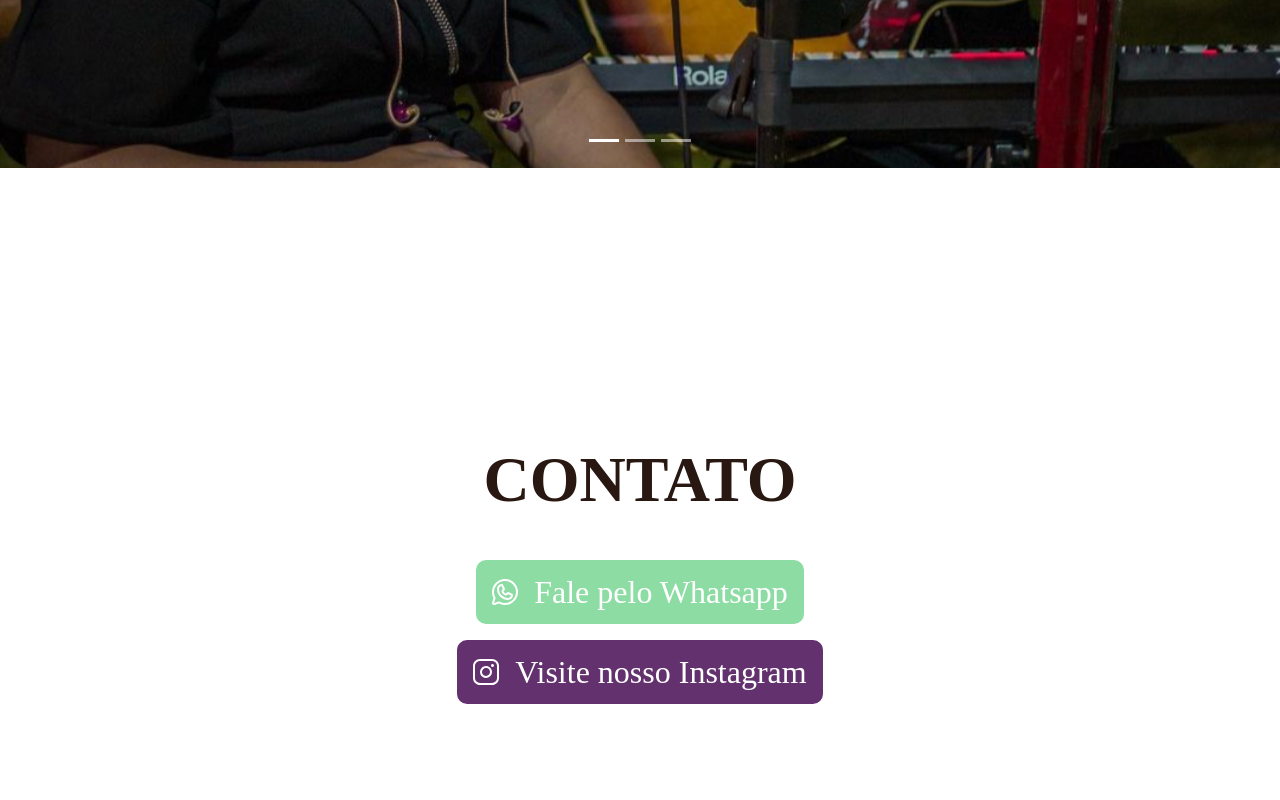
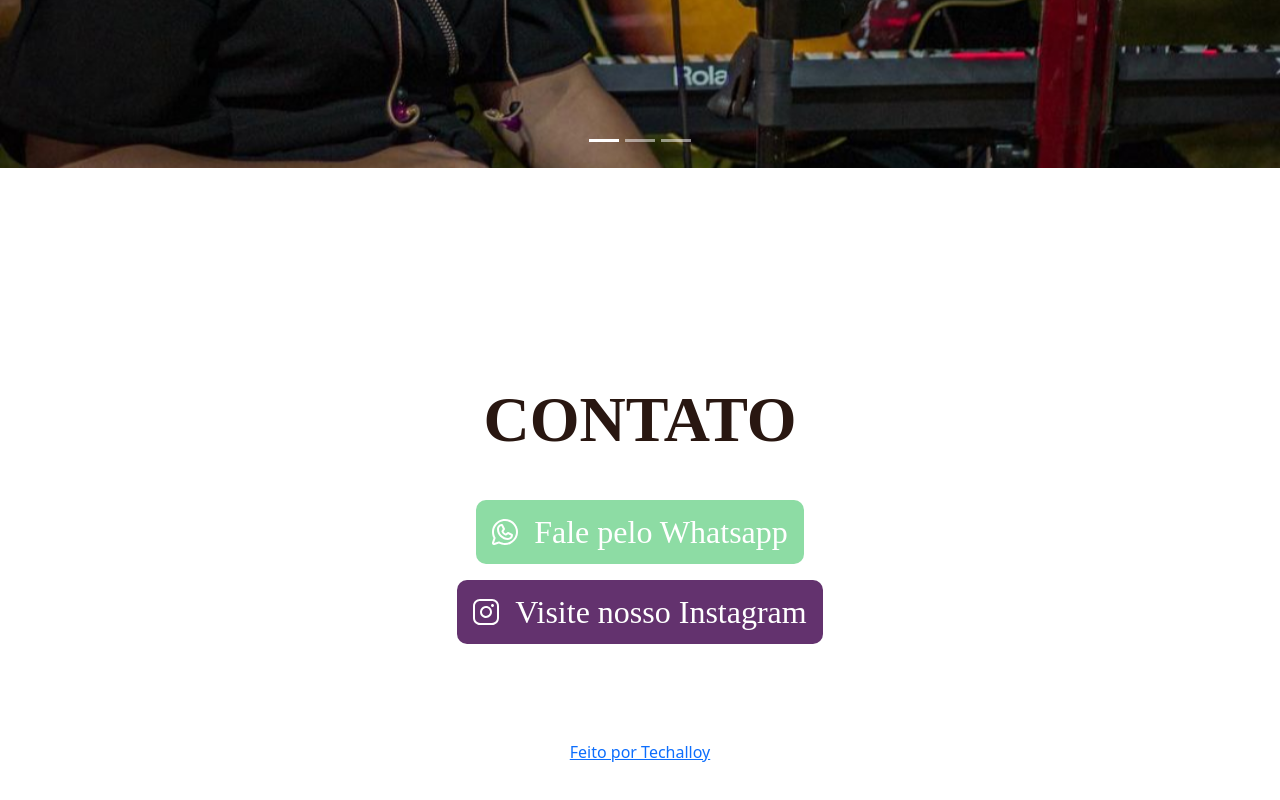
Before and after one commit to Nicholasvp/casar-com-voc-, a plain HTML site: page index.html in a window 1280 px wide. Shown: the part 3419-4219 px from the top of the page. Drawn offline with nearby package versions, Linux system fonts and the light colour scheme; a web font is replaced by a local one.

Commit message:
link techalloy

```diff
--- a/index.html
+++ b/index.html
@@ -101,7 +101,10 @@
     <button class="instagram action" id="instagram-btn">
       <img src="./assets/icons/instagram.svg" alt="" class="icon-instagram">
       Visite nosso Instagram</button>
+      <a class="techalloy" href="http://instagram.com/techalloydev" target="_blank" rel="noopener noreferrer">Feito por Techalloy</a>
   </section>
+
+
 
   <script src="script.js"></script>
 
--- a/style.css
+++ b/style.css
@@ -171,6 +171,9 @@ span{
     background-color: var(--color-quaternary);
 }
 
+.techalloy{
+    margin-top: 5rem;
+}
 
 @media screen and (min-width: 768px){
     .home{
```
